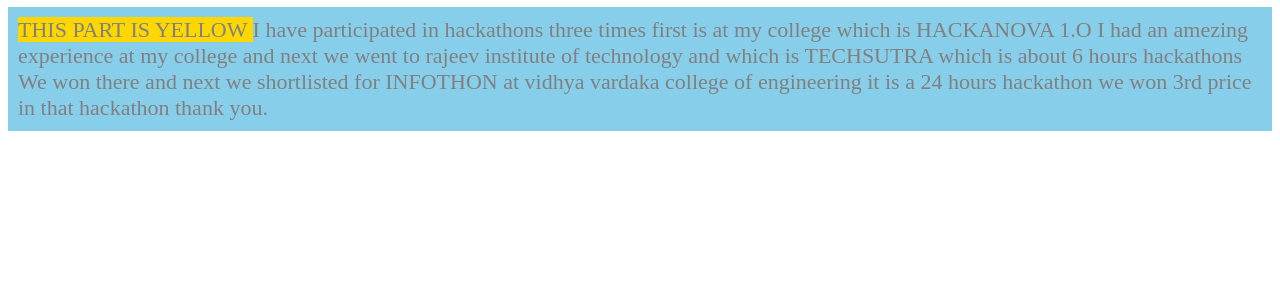
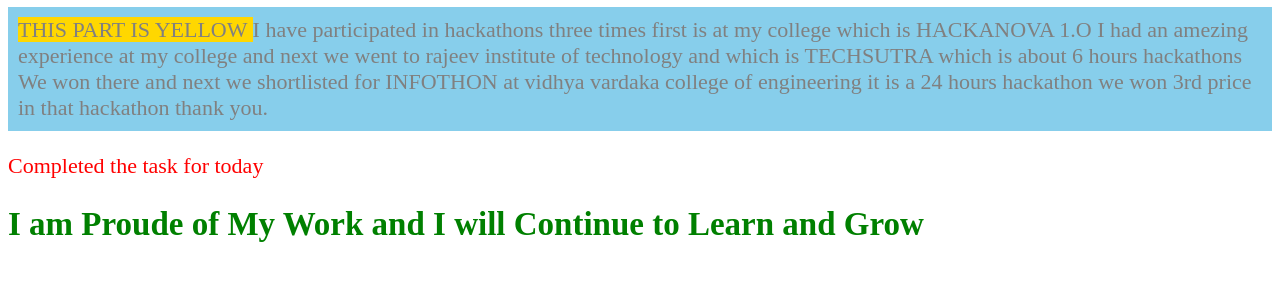
Before and after one commit to Hemanthps007/freecodecampcss, a plain HTML site: page index.html in a window 1280 px wide. Shown: the part 469-750 px from the top of the page. Drawn offline with Linux system fonts and the light colour scheme.

Commit message:
revised html tags

```diff
--- a/index.html
+++ b/index.html
@@ -1,17 +1,18 @@
 <!DOCTYPE html>
 <html lang="en">
+
 <head>
     <meta charset="UTF-8">
     <meta name="viewport" content="width=device-width, initial-scale=1.0">
     <title>Document</title>
     <link rel="stylesheet" href="css/style.css">
 </head>
+
 <body>
     <h1>CSS Selectors</h1>
     <h2>Article 1</h2>
     <article>
-        <p id="second"
-    class="gray">
+        <p id="second" class="gray">
             My self hemanth i am a student at coorg institute of
             technology and I am very Excited that i am learning
             css in the freecodecamp thank to free code camp
@@ -19,8 +20,7 @@
     </article>
     <h2>Article 2</h2>
     <article>
-    <p id="second"
-    class="gray">
+        <p id="second" class="gray">
             I am skilled at the Web Development and i have
             expirences in the APi's and Vibe coding and also i
             Know some of git commands.
@@ -28,8 +28,7 @@
     </article>
     <h2>Article 3</h2>
     <article>
-        <p id="second"
-    class="gray">
+        <p id="second" class="gray">
             <span class="highlight">This part is yellow </span>
             I have participated in hackathons three times
             first is at my college which is HACKANOVA 1.O
@@ -41,8 +40,11 @@
             hours hackathon we won 3rd price in that hackathon
             thank you.
         </p>
+        <p>Completed the task for today </p>
+        <h1>I am Proude of My Work and I will Continue to Learn and Grow</h1>
     </article>
 </body>
+
 </html>
 
 <!--types of selectors in CSS
```
Lines whose indentation alone changed are shown as unchanged.
